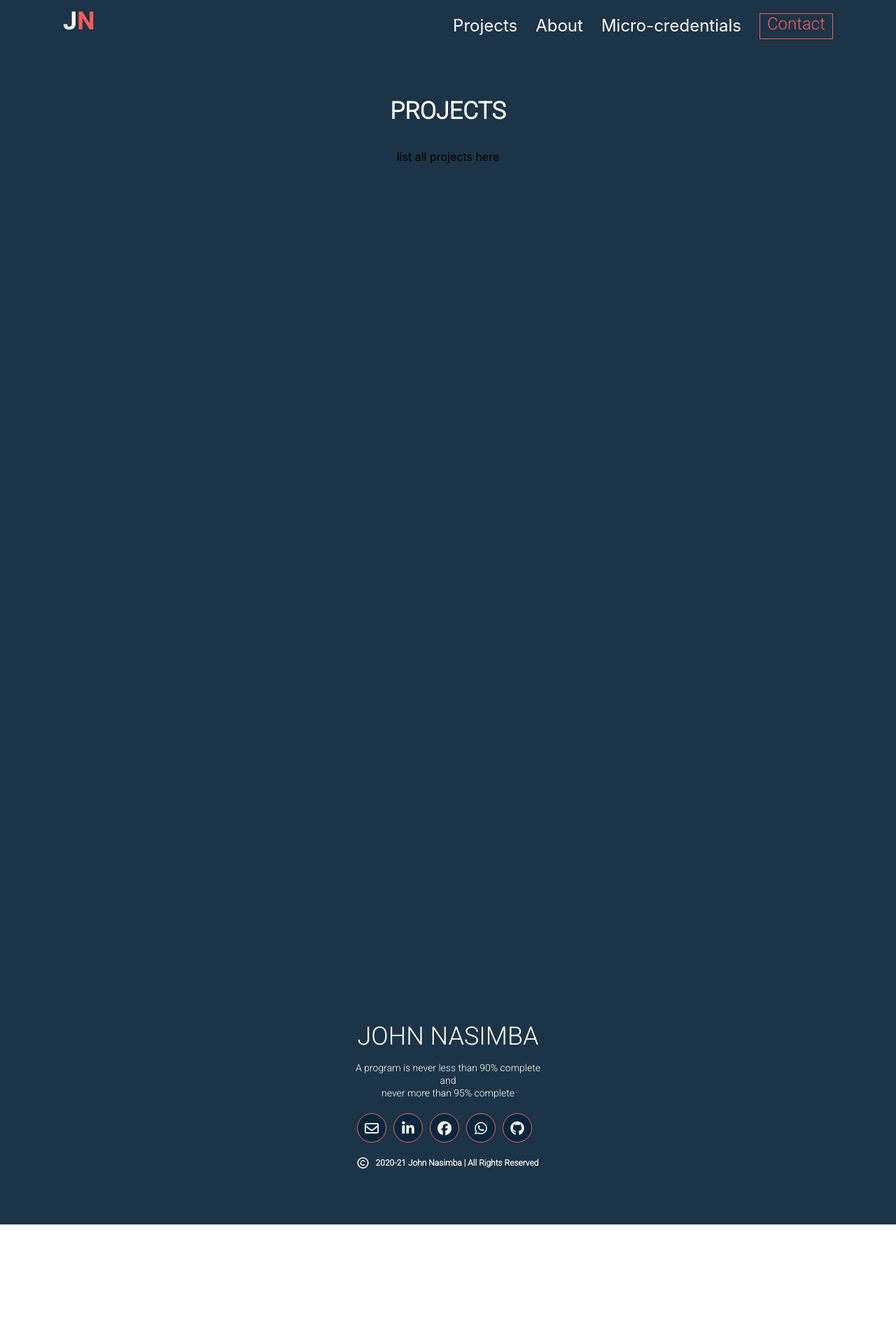
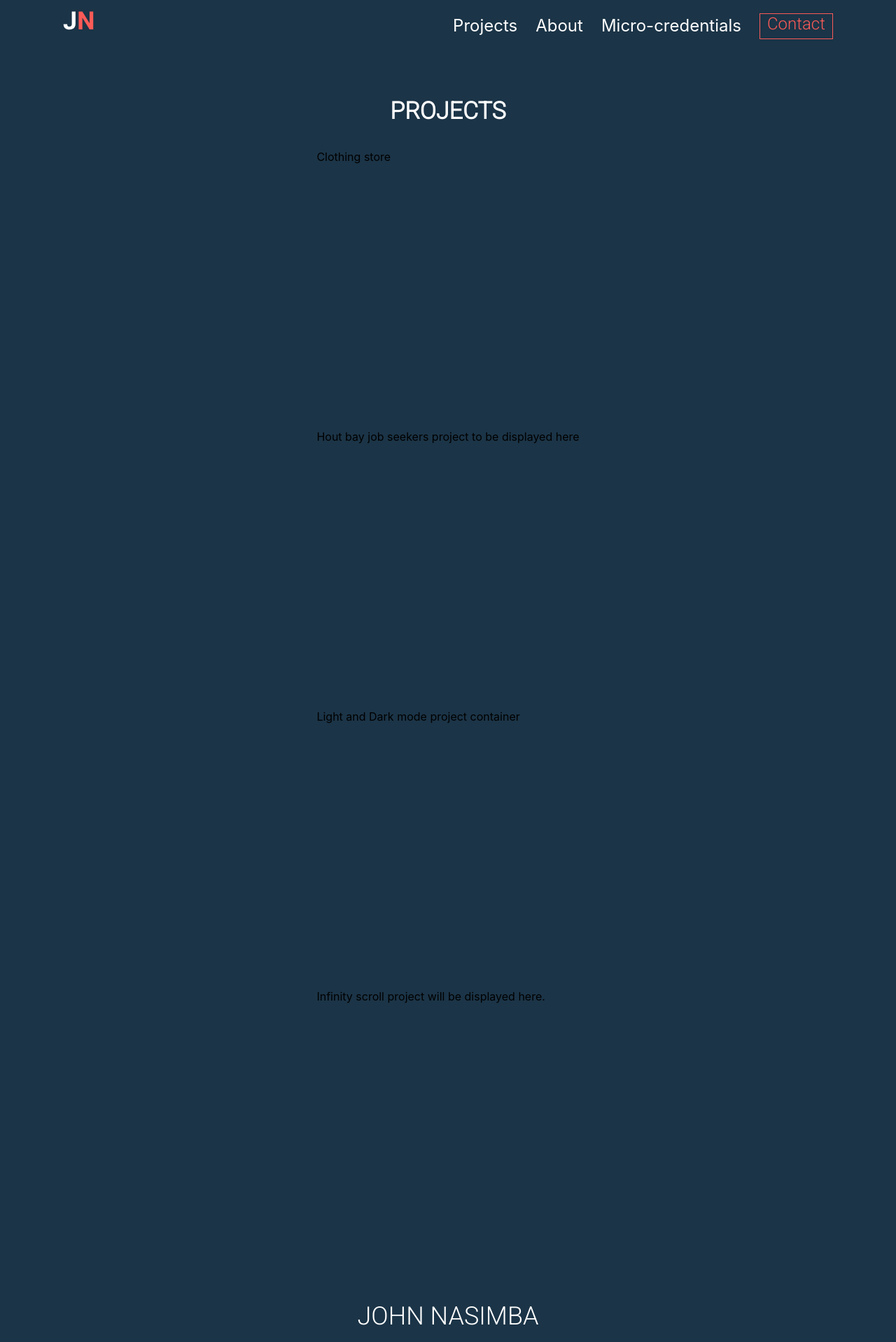
Before and after one commit to Johnnasimba/second-portfolio, a React (Create React App) app: page / in a window 1280 px wide. Shown: the top 1918 px of the page at 70% size. Before the commit the page ends 1750 px from the top, so only its background shows below. Built offline with nearby package versions, Linux system fonts and the light colour scheme.

Commit message:
Creating folder structure of project list

```diff
--- /dev/null
+++ b/src/components/projects/clothing-store/clothing-store.component.jsx
@@ -0,0 +1,16 @@
+
+import React from 'react';
+
+import './clothing-store.styles.css';
+
+
+const ClothingStore = () => {
+    return (
+        <div className="clothing-store-container">
+            Clothing store
+        </div>
+    )
+}
+
+
+export default ClothingStore;
--- /dev/null
+++ b/src/components/projects/clothing-store/clothing-store.styles.css
@@ -0,0 +1,5 @@
+
+.clothing-store-container{
+    width: 100%;
+    height: 400px;
+}
--- /dev/null
+++ b/src/components/projects/houtbay-job-seekers/houtbay.component.jsx
@@ -0,0 +1,13 @@
+import React from 'react';
+
+import './houtbay.styles.css';
+
+const HoutBay = () => {
+    return (
+        <div className="hout-bay-container">
+            Hout bay job seekers project to be displayed here
+        </div>
+    )
+}
+
+export default HoutBay;
--- /dev/null
+++ b/src/components/projects/houtbay-job-seekers/houtbay.styles.css
@@ -0,0 +1,6 @@
+
+
+.hout-bay-container {
+    width: 100%;
+    height: 400px;
+}
--- /dev/null
+++ b/src/components/projects/infinity-scroll/infinity-scroll.component.jsx
@@ -0,0 +1,14 @@
+import React from 'react';
+
+import './infinity-scroll.styles.css';
+
+
+const InfinityScroll = () => {
+    return (
+        <div className="infinity-scroll-container">
+            Infinity scroll project will be displayed here.
+        </div>
+    )
+}
+
+export default InfinityScroll;
--- /dev/null
+++ b/src/components/projects/infinity-scroll/infinity-scroll.styles.css
@@ -0,0 +1,6 @@
+
+
+.infinity-scroll-container {
+    width: 100%;
+    height: 400px;
+}
--- /dev/null
+++ b/src/components/projects/light-and-dark-mode/dark-mode.component.jsx
@@ -0,0 +1,13 @@
+import React from 'react';
+
+import './dark-mode.styles.css';
+
+const DarkMode = () => {
+    return (
+        <div className="dark-mode-container">
+            Light and Dark mode project container
+        </div>
+    )
+}
+
+export default DarkMode;
--- /dev/null
+++ b/src/components/projects/light-and-dark-mode/dark-mode.styles.css
@@ -0,0 +1,5 @@
+
+.dark-mode-container {
+    width: 100%;
+    height: 400px;
+}
--- a/src/components/projects/projects.component.jsx
+++ b/src/components/projects/projects.component.jsx
@@ -1,4 +1,8 @@
 import React from 'react';
+import ClothingStore from './clothing-store/clothing-store.component';
+import HoutBay from './houtbay-job-seekers/houtbay.component';
+import InfinityScroll from './infinity-scroll/infinity-scroll.component';
+import DarkMode from './light-and-dark-mode/dark-mode.component';
 
 
 import './projects.styles.css'
@@ -8,7 +12,10 @@ const Projects = () => {
         <div className="projects-container">
             <h2>PROJECTS</h2>
             <div className="project-list">
-                list all projects here
+                <ClothingStore />
+                <HoutBay />
+                <DarkMode />
+                <InfinityScroll />
             </div>
         </div>
     )
--- a/src/components/projects/projects.styles.css
+++ b/src/components/projects/projects.styles.css
@@ -2,7 +2,7 @@
 
 .projects-container {
     width: 100vw;
-    height: 1400px;
+    height: 1800px;
 
     display: flex;
     flex-direction: column;
```
